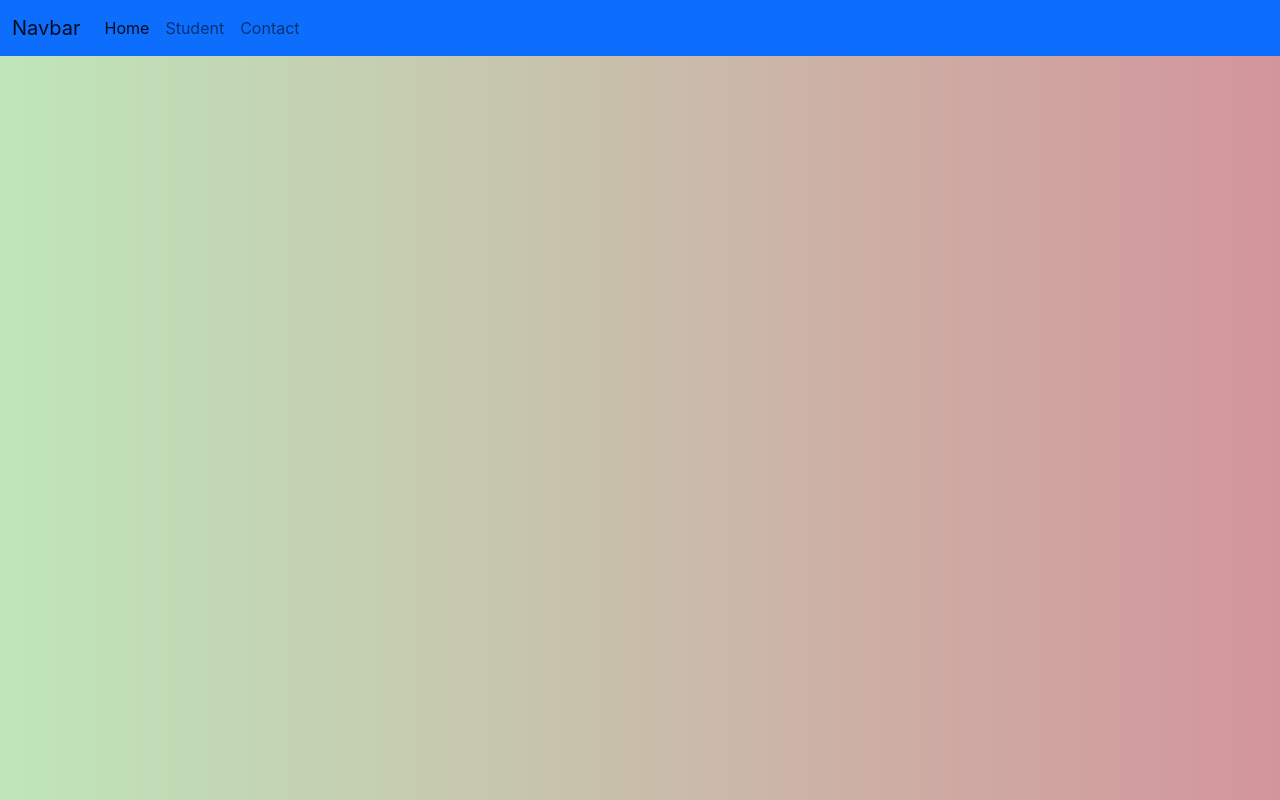
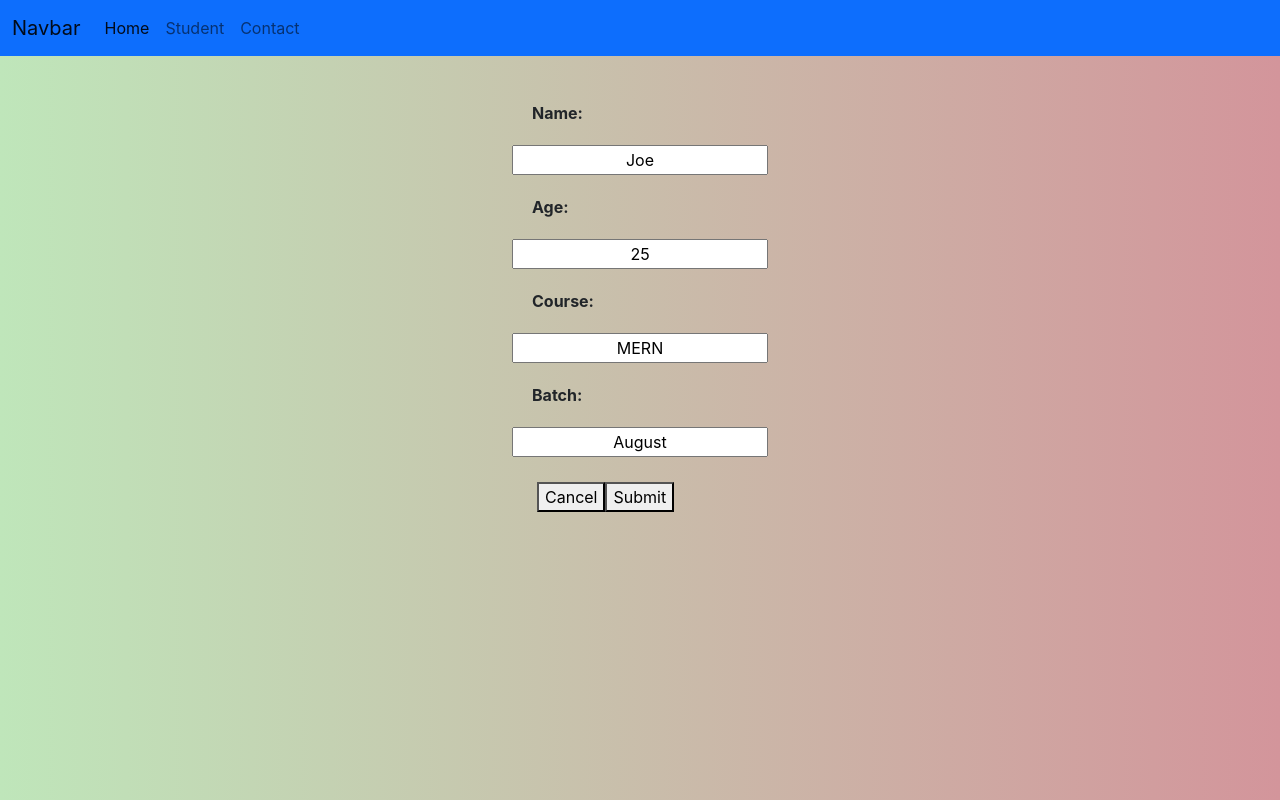
Before and after one commit to Fasna-KA/React-A4, a React (Create React App) app: page /edit/1 in a window 1280 px wide. Built offline with nearby package versions, Linux system fonts and the light colour scheme.

Commit message:
Edit button

```diff
--- a/src/App.js
+++ b/src/App.js
@@ -7,6 +7,7 @@ import Student from './Assignment4/Student';
 import Contact from './Assignment4/Contact';
 import Detail from './Assignment4/Detail';
 import AddStudent from './Assignment4/AddStudent';
+import Edit from './Assignment4/Edit';
 
 function App() {
   return (
@@ -19,7 +20,8 @@ function App() {
         <Route path='/home' element={<Home/>}></Route>
         <Route path='/student' element={<Student/>}></Route>
         <Route path='/contact' element={<Contact/>}></Route>
-        <Route path='/AddStudent' element={<AddStudent/>}></Route>
+        <Route path='/addStudent' element={<AddStudent/>}></Route>
+        <Route path='/edit/:id' element={<Edit/>}></Route>
       </Routes>
 
       </BrowserRouter>
--- /dev/null
+++ b/src/Assignment4/Edit.jsx
@@ -0,0 +1,81 @@
+import React, { useContext } from 'react'
+import { store } from './Detail'
+import { Link, useParams } from "react-router-dom";
+import { useState, useEffect } from "react";
+// import "./style.css";
+
+const Edit = () => {
+  const [name, setName] = useState("");
+
+  const [age, setAge] = useState("");
+
+  const [course, setCourse] = useState("");
+
+  const [batch, setBatch] = useState("");
+
+  const { id } = useParams();
+
+  const [students, setStudents] = useContext(store);
+
+  const ChangeHandlerName = (e) => {
+    setName(e.target.value);
+  };
+  const ChangeHandlerAge = (e) => {
+    setAge(e.target.value);
+  };
+  const ChangeHandlerCourse = (e) => {
+    setCourse(e.target.value);
+  };
+  const ChangeHandlerStudent = (e) => {
+    setBatch(e.target.value);
+  };
+  useEffect(() => {
+    students.forEach((element) => {
+      if (element.id === id) {
+        setName(element.Name);
+        setAge(element.Age);
+        setCourse(element.Course);
+        setBatch(element.Batch);
+      }
+    });
+  }, [id, students]);
+
+  const SubmitHandler = () => {
+    setStudents((previousV) =>
+      previousV.map((store) =>
+        store.id === id
+          ? {
+              id: id,
+              Name: name,
+              Age: age,
+              Batch: batch,
+              Course: course,
+            }
+          : store
+      )
+    );
+  };
+
+  return (
+    <div style={{display:'flex', justifyContent:'center'}}>
+      <form style={{ marginTop: "25px" }}>
+        <label>Name:</label>
+            <input id="name" type="text" name='name' value={name} onChange={ChangeHandlerName} />
+            <label>Age:</label>
+            <input id="age" type="text" name='age' value={age} onChange={ChangeHandlerAge} />
+            <label>Course:</label>
+            <input id="course" type="text" name='course' value={course} onChange={ChangeHandlerCourse} />
+            <label>Batch:</label>
+            <input id="batch" type="text" name='batch' value={batch} onChange={ChangeHandlerStudent} />
+        <div style={{ marginTop: "25px" }}>
+          <Link to="/student"><button style={{ marginLeft: "25px" }}>Cancel</button></Link>
+          <Link to="/student" onClick={SubmitHandler}><button>Submit</button></Link>
+        </div>
+    </form>
+      </div>
+    )
+
+
+};
+
+export default Edit;
--- a/src/Assignment4/Student.jsx
+++ b/src/Assignment4/Student.jsx
@@ -32,7 +32,7 @@ const Student = () => {
             <td>{student.Course}</td>
             <td>{student.Batch}</td>
             <td>
-              <Link to="/addstudent">Edit</Link>
+              <Link to={`/Edit/${student.id}`}>Edit</Link>
             </td>
           </tr>
         ))}
```
